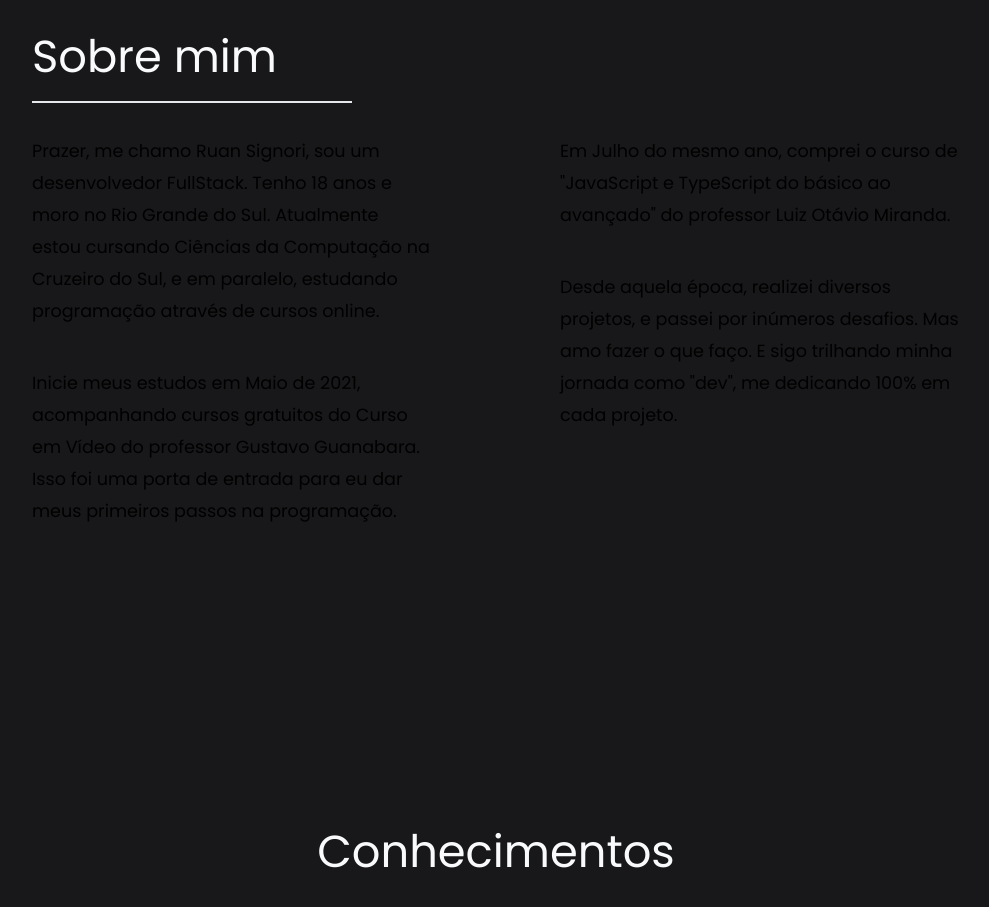
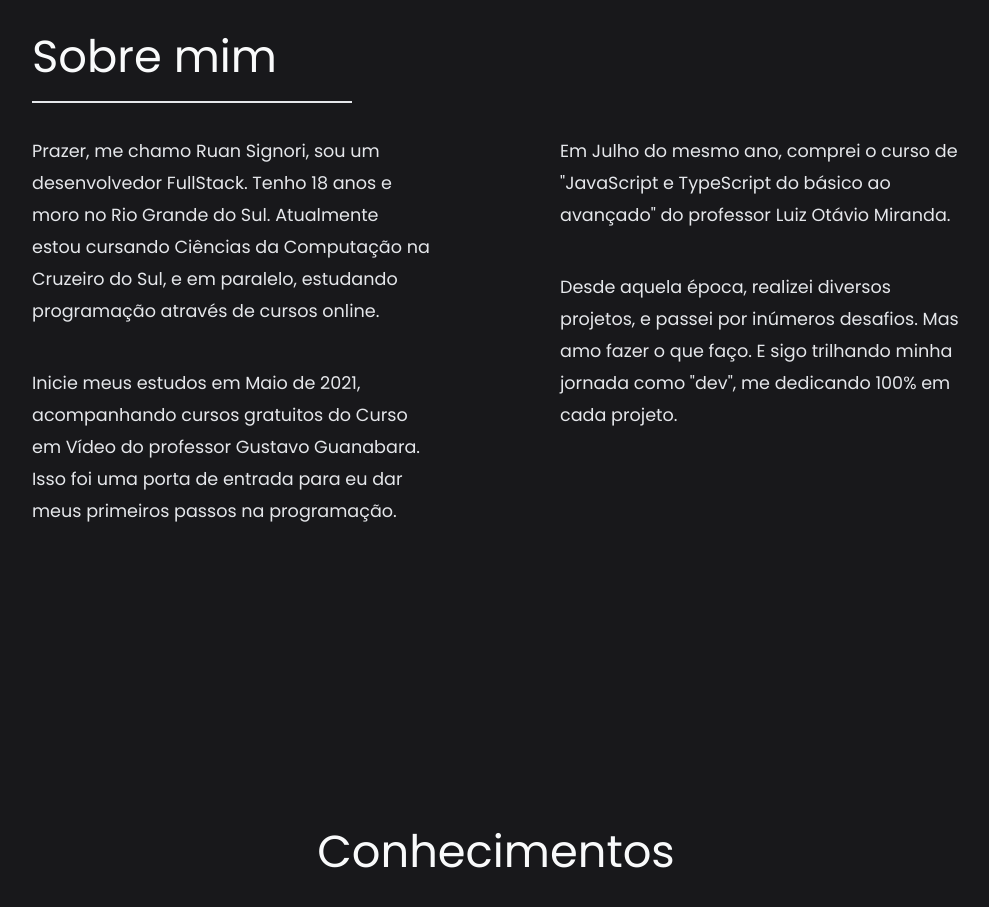
Before and after one commit to ruanSignori/portfolio, a website built with Vite: page src/index.html in a window 1280 px wide. Shown: the part 840-1747 px from the top of the page, without its empty margins (144-1133 px from the left). Built offline with nearby package versions, Linux system fonts and the light colour scheme.

Commit message:
fix: add color to p inside article

```diff
--- a/src/styles/index.css
+++ b/src/styles/index.css
@@ -273,6 +273,7 @@ h2 {
   font-size: 1.1em;
   line-height: 2rem;
   max-width: 25rem;
+  color: var(--text-color_200);
 }
 
 .page > article {
```
